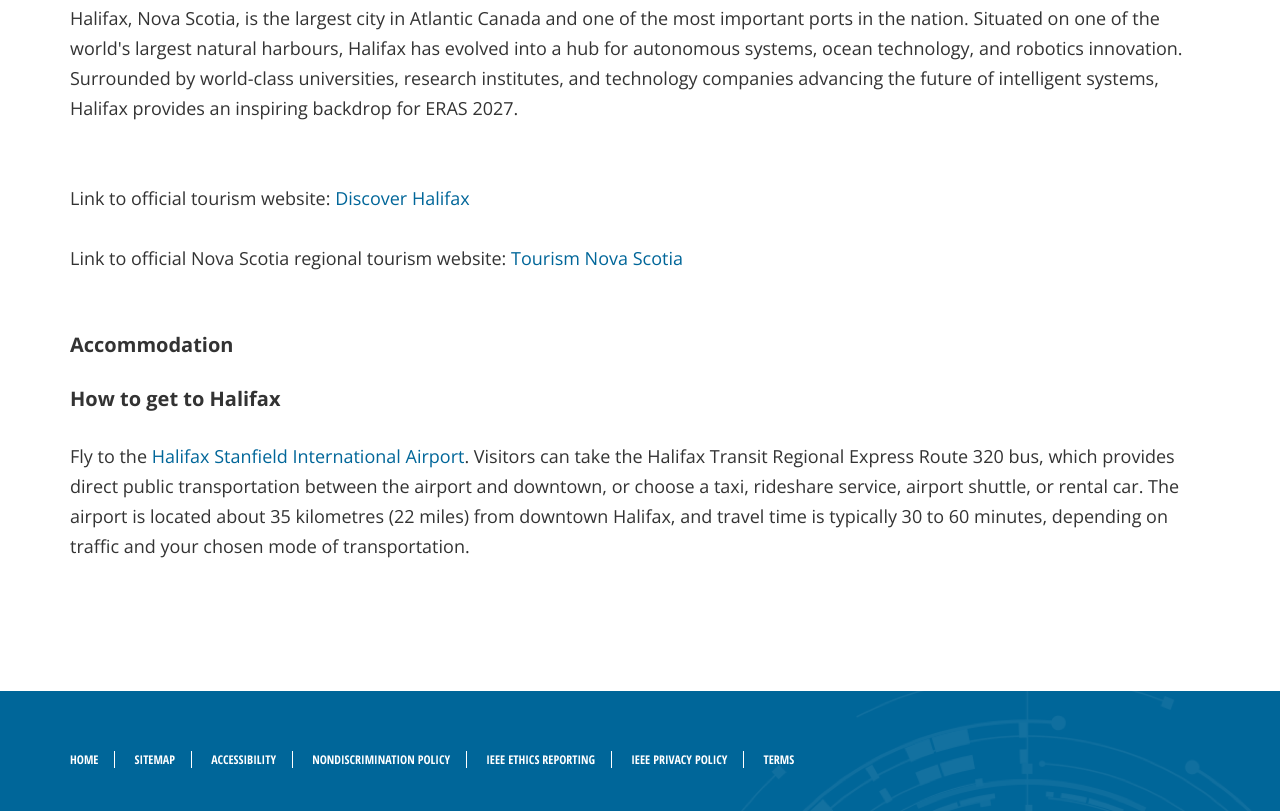
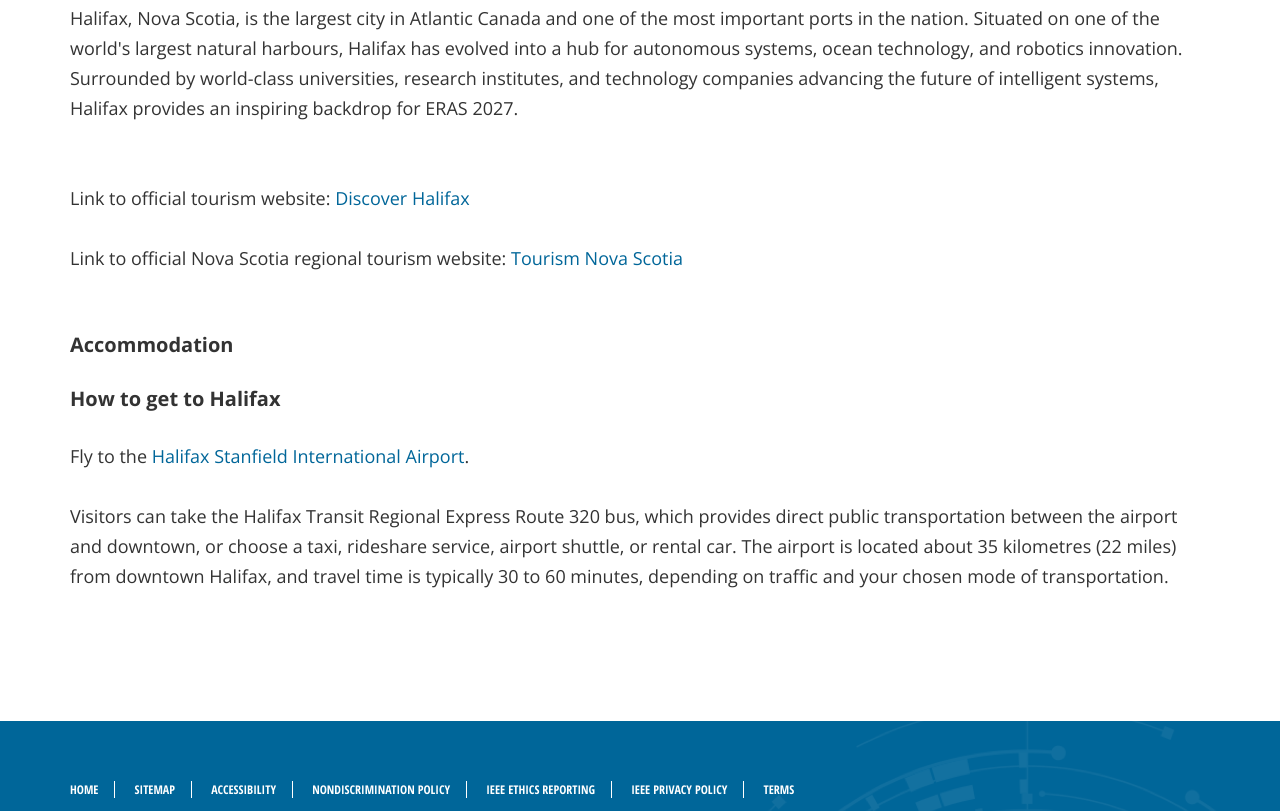
Before and after one commit to ERAS-Robotics/eras-robotics.github.io, a plain HTML site: page 2027/travel.html in a window 1280 px wide. Shown: the part 361-1172 px from the top of the page. Drawn offline with nearby package versions, Linux system fonts and the light colour scheme.

Commit message:
Update travel.html

```diff
--- a/2027/travel.html
+++ b/2027/travel.html
@@ -180,7 +180,8 @@ h1:where(.wp-block-heading).has-background,h2:where(.wp-block-heading).has-backg
 
 						<h3 class="wp-block-heading">How to get to Halifax</h3>
 						<p class="wp-block-paragraph"></p>
-						<p class="wp-block-paragraph">Fly to the <a href="https://halifaxstanfield.ca/">Halifax Stanfield International Airport</a>. Visitors can take the Halifax Transit Regional Express Route 320 bus, which provides direct public transportation between the airport and downtown, or choose a taxi, rideshare service, airport shuttle, or rental car. The airport is located about 35 kilometres (22 miles) from downtown Halifax, and travel time is typically 30 to 60 minutes, depending on traffic and your chosen mode of transportation.</p>
+						<p class="wp-block-paragraph">Fly to the <a href="https://halifaxstanfield.ca/">Halifax Stanfield International Airport</a>. </p>
+						<p class="wp-block-paragraph">Visitors can take the Halifax Transit Regional Express Route 320 bus, which provides direct public transportation between the airport and downtown, or choose a taxi, rideshare service, airport shuttle, or rental car. The airport is located about 35 kilometres (22 miles) from downtown Halifax, and travel time is typically 30 to 60 minutes, depending on traffic and your chosen mode of transportation.</p>
 
                      </section>
 				 </div>
```
